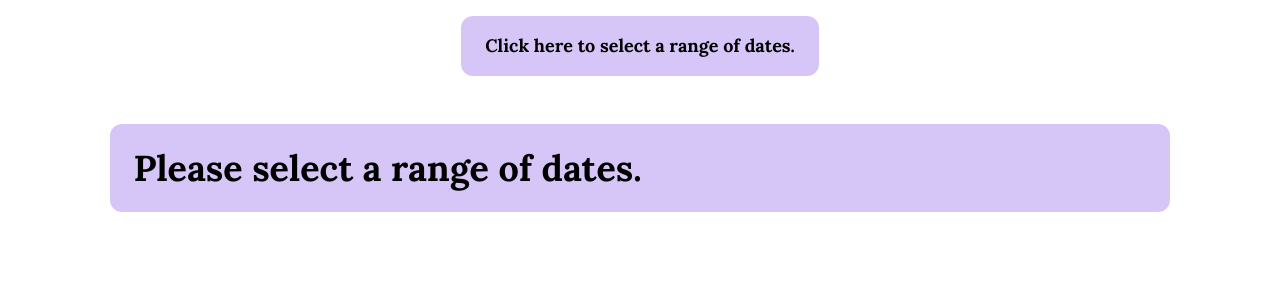
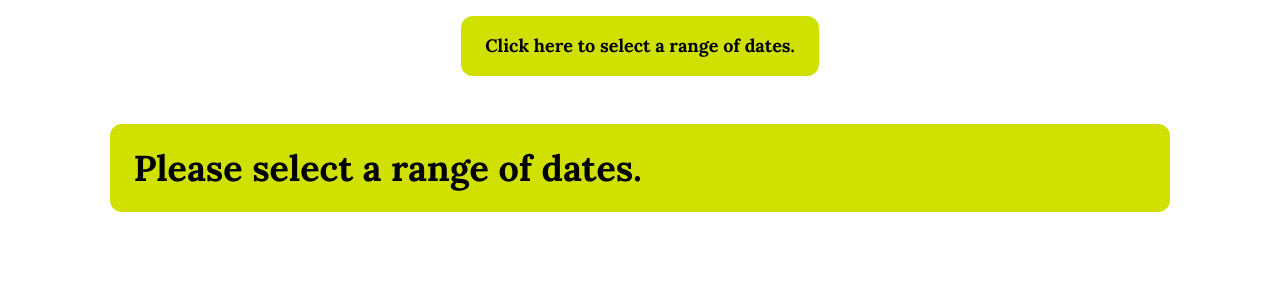
Before and after one commit to KartikChinda/FlexiDate, a React (Vite) app: page / in a window 1280 px wide. Shown: the top 300 px of the page. Built offline with nearby package versions, Linux system fonts and the light colour scheme.

Commit message:
Added some UI changes, and fixed a month change bug

```diff
--- a/tailwind.config.js
+++ b/tailwind.config.js
@@ -16,10 +16,39 @@ export default {
           componentBackground: "#000000",
           componentForeground: "#FFDB00",
         },
+        // palette: {
+        //   background: "#F7F7F7",
+        //   purpleLight: "#D6C6F7",
+        //   // purpleDark: "#8365FE",
+        //   purpleDark: "#FFDB00"
+        // }
+        // yellow
+        // palette: {
+        //   background: "#F7F7F7",
+        //   purpleLight: "#FFEBA1",
+        //   // purpleDark: "#8365FE",
+        //   purpleDark: "#FFDB00"
+        // }
+        // orange
+        // palette: {
+        //   background: "#F7F7F7",
+        //   purpleLight: "#FEEAD1",
+        //   // purpleDark: "#8365FE",
+        //   purpleDark: "#F6673F"
+        // }
+        // purple
+        // palette: {
+        //   background: "#F7F7F7",
+        //   purpleLight: "#B3B4ED",
+        //   // purpleDark: "#8365FE",
+        //   purpleDark: "#8365FE"
+        // }
+        // green
         palette: {
           background: "#F7F7F7",
-          purpleLight: "#D6C6F7",
-          purpleDark: "#DDB4FF",
+          purpleLight: "#D0E000",
+          // purpleDark: "#8365FE",
+          purpleDark: "#7CD213"
         }
       },
     },
```
